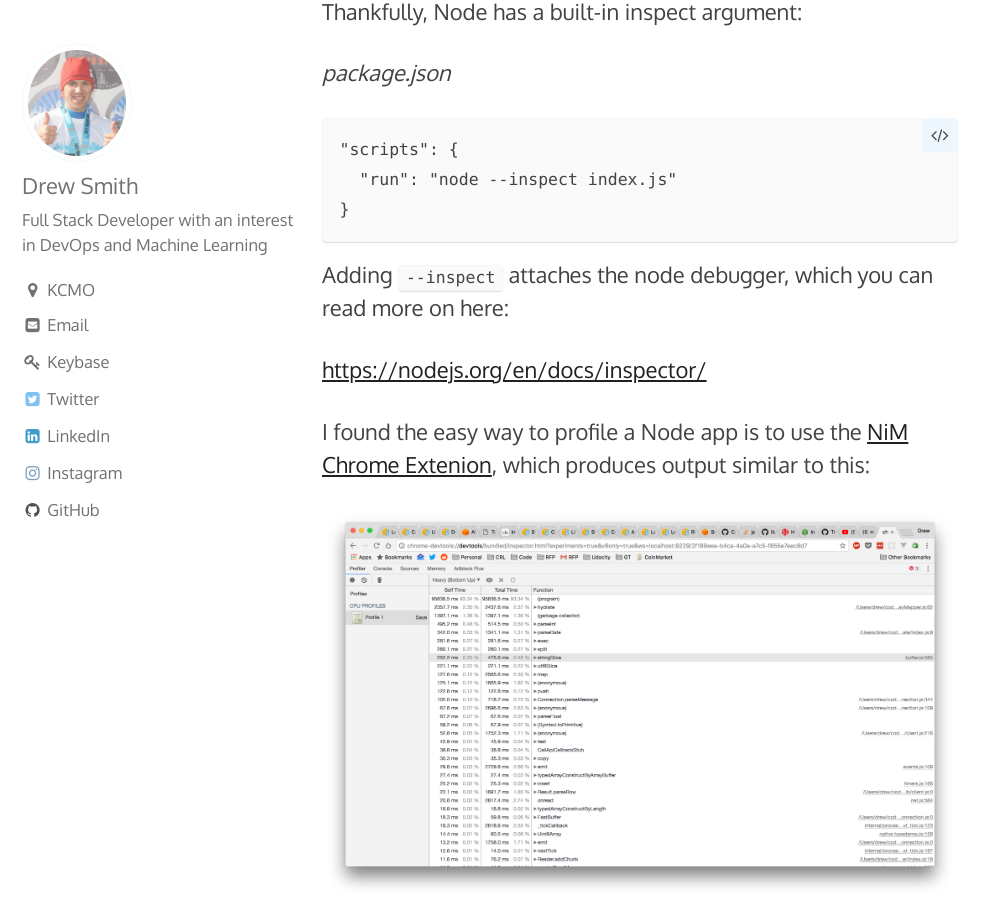
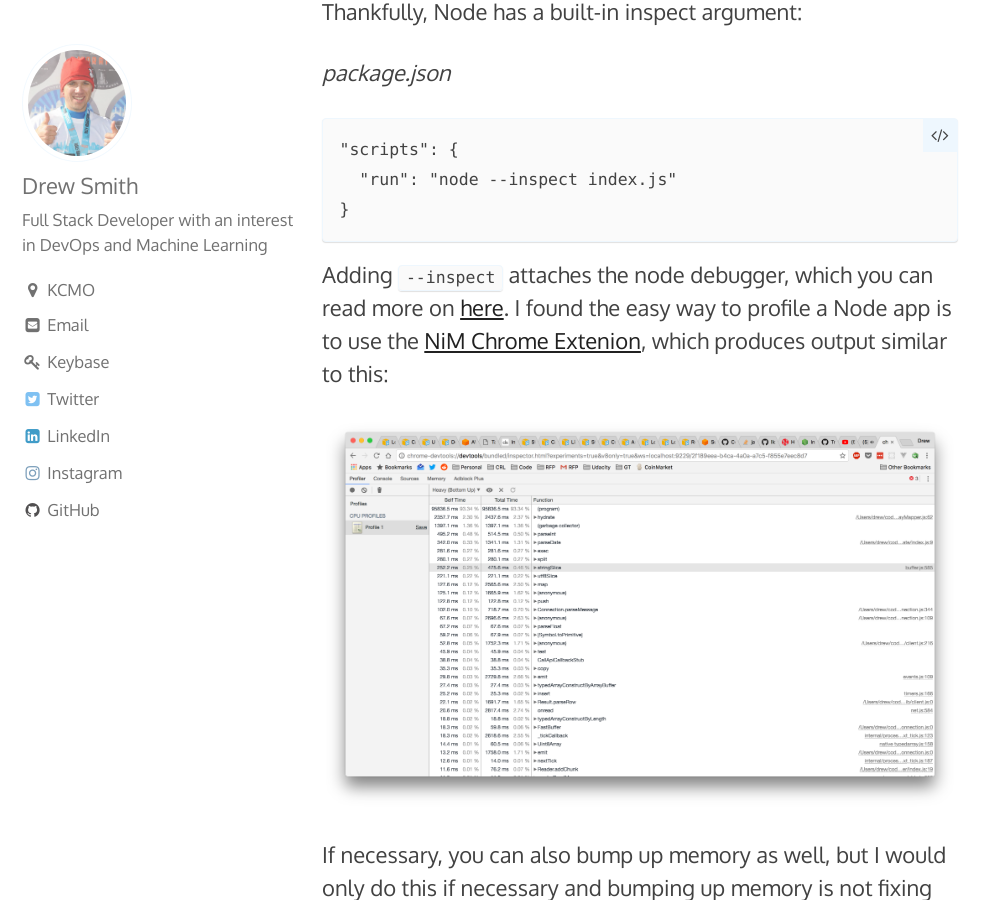
Before and after one commit to drewsmith/drewsmith.github.io, a Jekyll site: the page built from _posts/2018-04-06-Profiling_Node.md, in a window 1280 px wide and 900 px high, scrolled down 902 px. Shown: the whole window, without its empty margins (0-999 px from the left). Built offline with Jekyll 4.4.1, drawn with Linux system fonts in a browser that asks for light colours; some of the changed lines change nothing that is shown.

Commit message:
more formatting

````diff
--- a/_posts/2018-04-06-Profiling_Node.md
+++ b/_posts/2018-04-06-Profiling_Node.md
@@ -36,11 +36,7 @@
 }
 ```
 
-Adding `--inspect` attaches the node debugger, which you can read more on here:
-
-[https://nodejs.org/en/docs/inspector/](https://nodejs.org/en/docs/inspector/)
-
-I found the easy way to profile a Node app is to use the [NiM Chrome Extenion](https://chrome.google.com/webstore/detail/nodejs-v8-inspector-manag/gnhhdgbaldcilmgcpfddgdbkhjohddkj?hl=en), which produces output similar to this:
+Adding `--inspect` attaches the node debugger, which you can read more on [here](https://nodejs.org/en/docs/inspector/). I found the easy way to profile a Node app is to use the [NiM Chrome Extenion](https://chrome.google.com/webstore/detail/nodejs-v8-inspector-manag/gnhhdgbaldcilmgcpfddgdbkhjohddkj?hl=en), which produces output similar to this:
 
 ![Node debugger]({{ "/assets/images/node_profiling.png" | absolute_url }})
 
````
